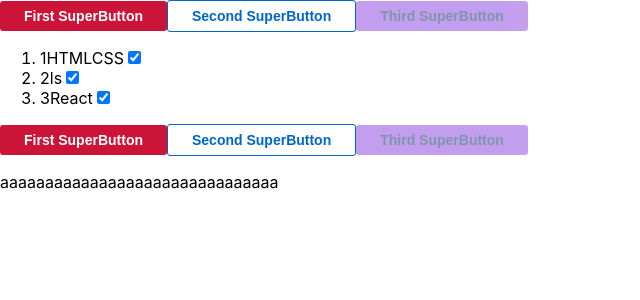
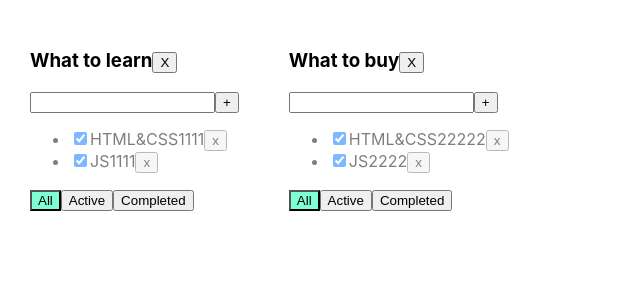
Before and after one commit to yevhenkr/Todolist-Sprint-1-task-for-DOP, a React (Create React App) app: page / in a window 1280 px wide. Shown: the top 300 px of the page, without its empty margins (0-640 px from the left). Built offline with nearby package versions, Linux system fonts and the light colour scheme.

Commit message:
Асоциативній масив 2 шт

```diff
--- a/src/App.css
+++ b/src/App.css
@@ -1,38 +1,25 @@
+
 .App {
-  text-align: center;
+  padding: 30px;
+  display: flex;
 }
 
-.App-logo {
-  height: 40vmin;
-  pointer-events: none;
+.App > div {
+  margin-right: 50px;
 }
 
-@media (prefers-reduced-motion: no-preference) {
-  .App-logo {
-    animation: App-logo-spin infinite 20s linear;
-  }
+.error {
+  border: red 1px solid;
 }
 
-.App-header {
-  background-color: #282c34;
-  min-height: 100vh;
-  display: flex;
-  flex-direction: column;
-  align-items: center;
-  justify-content: center;
-  font-size: calc(10px + 2vmin);
-  color: white;
+.error-message {
+  color: red;
 }
 
-.App-link {
-  color: #61dafb;
+.active-filter {
+  background-color: aquamarine;
 }
 
-@keyframes App-logo-spin {
-  from {
-    transform: rotate(0deg);
-  }
-  to {
-    transform: rotate(360deg);
-  }
+.is-done {
+  opacity: 0.5;
 }
--- a/src/App.tsx
+++ b/src/App.tsx
@@ -1,26 +1,97 @@
-import React, {Suspense, useState} from 'react';
+import React, {useState} from 'react';
 import './App.css';
-import {SuperButton} from './Component/SuperButton';
-import {SuperTodoList} from './Component/SuperTodoList';
+import {TaskType, Todolist} from './Todolist';
+import {v1} from 'uuid';
+
+export type FilterValuesType = 'all' | 'active' | 'completed';
+type TodolistsType = { id: string, title: string }
+type TasksType = {
+    [key: string]: {
+        data: TaskType[]
+        filter: FilterValuesType
+    }
+}
 
 function App() {
 
-    const tasks = [
-        {id: 1, title: 'HTMLCSS', isDone: true},
-        {id: 2, title: 'ls', isDone: true},
-        {id: 3, title: 'React', isDone: true}
-    ]
+    let todolistId1 = v1();
+    let todolistId2 = v1();
+    let [todolists, setTodolists] = useState<Array<TodolistsType>>([
+        {id: todolistId1, title: 'What to learn'},
+        {id: todolistId2, title: 'What to buy'}
+    ])
+
+    let [tasks, setTasks] = useState<TasksType>({
+        [todolistId1]: {
+            data: [
+                {id: v1(), title: 'HTML&CSS1111', isDone: true},
+                {id: v1(), title: 'JS1111', isDone: true}
+            ],
+            filter: 'all'
+        },
+        [todolistId2]: {
+            data: [
+                {id: v1(), title: 'HTML&CSS22222', isDone: true},
+                {id: v1(), title: 'JS2222', isDone: true}
+            ],
+            filter: 'all'
+        }
+    });
+    const removeTodolist = (todolistId: string) => {
+        setTodolists([...todolists.filter(el => el.id !== todolistId)])
+    }
+
+    function removeTask(todolistId: string, taskId: string) {
+        setTasks({
+            ...tasks,
+            [todolistId]: {...tasks[todolistId], data: tasks[todolistId].data.filter(el => el.id !== taskId)}
+        })
+    }
+
+    function addTask(todolistId: string, title: string) {
+        const newTask = {id: v1(), title: title, isDone: true}
+        setTasks({...tasks, [todolistId]: {...tasks[todolistId], data: [newTask, ...tasks[todolistId].data]}})
+    }
+
+    function changeStatus(todolistId: string, taskId: string, newIsDone: boolean) {
+        setTasks({...tasks,
+            [todolistId]: {
+                ...tasks[todolistId],
+                data: tasks[todolistId].data.map(el => el.id === taskId ? {...el, isDone: newIsDone} : el)
+            }
+        })
+    }
+
+    function changeFilter(todolistId: string, value: FilterValuesType) {
+        setTasks({...tasks, [todolistId]: {...tasks[todolistId], filter: value}})
+    }
+
     return (
-        <div>
-            <SuperButton callBack={() => {}} color={'red'}>First SuperButton</SuperButton>
-            <SuperButton callBack={() => {}} color={'secondary'}>Second SuperButton</SuperButton>
-            <SuperButton callBack={() => {}} disabled>Third SuperButton</SuperButton>
-            <SuperTodoList tasks={tasks}>
-                <SuperButton callBack={() => {}} color={'red'}>First SuperButton</SuperButton>
-                <SuperButton callBack={() => {}} color={'secondary'}>Second SuperButton</SuperButton>
-                <SuperButton callBack={() => {}} disabled>Third SuperButton</SuperButton>
-                <p>aaaaaaaaaaaaaaaaaaaaaaaaaaaaaaa</p>
-            </SuperTodoList>
+        <div className="App">
+            {todolists.map((el) => {
+                let tasksForTodolist = tasks[el.id].data;
+
+                if (tasks[el.id].filter === 'active') {
+                    tasksForTodolist = tasksForTodolist.filter(t => t.isDone === false);
+                }
+                if (tasks[el.id].filter === 'completed') {
+                    tasksForTodolist = tasksForTodolist.filter(t => t.isDone === true);
+                }
+                return (
+                    <Todolist
+                        key={el.id}
+                        todolistId={el.id}
+                        title={el.title}
+                        tasks={tasksForTodolist}
+                        removeTask={removeTask}
+                        changeFilter={changeFilter}
+                        addTask={addTask}
+                        changeTaskStatus={changeStatus}
+                        filter={tasks[el.id].filter}
+                        removeTodolist={removeTodolist}
+                    />
+                )
+            })}
         </div>
     );
 }
--- /dev/null
+++ b/src/Todolist.tsx
@@ -0,0 +1,99 @@
+import React, {ChangeEvent, KeyboardEvent, useState} from 'react';
+import {FilterValuesType} from './App';
+
+export type TaskType = {
+    id: string
+    title: string
+    isDone: boolean
+}
+
+type PropsType = {
+    todolistId: string
+    title: string
+    tasks: Array<TaskType>
+    removeTask: (todolistId: string, taskId: string) => void
+    changeFilter: (todolistId: string, value: FilterValuesType) => void
+    addTask: (todolistId: string, title: string) => void
+    changeTaskStatus: (todolistId: string, taskId: string, isDone: boolean) => void
+    filter: FilterValuesType
+    removeTodolist: (todolistId: string) => void
+}
+
+export function Todolist(props: PropsType) {
+    let [title, setTitle] = useState('')
+    let [error, setError] = useState<string | null>(null)
+
+    const addTask = () => {
+        if (title.trim() !== '') {
+            props.addTask(props.todolistId, title.trim());
+            setTitle('');
+        } else {
+            setError('Title is required');
+        }
+    }
+
+    const onChangeHandler = (e: ChangeEvent<HTMLInputElement>) => {
+        setTitle(e.currentTarget.value)
+    }
+
+    const onKeyPressHandler = (e: KeyboardEvent<HTMLInputElement>) => {
+        setError(null);
+        if (e.charCode === 13) {
+            addTask();
+        }
+    }
+
+    const onAllClickHandler = () => props.changeFilter(props.todolistId, 'all');
+    const onActiveClickHandler = () => props.changeFilter(props.todolistId, 'active');
+    const onCompletedClickHandler = () => props.changeFilter(props.todolistId, 'completed');
+
+    const removeTodolistHandler = () => {
+        props.removeTodolist(props.todolistId)
+    }
+
+    return <div>
+        <h3>
+            {props.title}
+            <button onClick={removeTodolistHandler}>X</button>
+
+        </h3>
+        <div>
+            <input value={title}
+                   onChange={onChangeHandler}
+                   onKeyPress={onKeyPressHandler}
+                   className={error ? 'error' : ''}
+            />
+            <button onClick={addTask}>+</button>
+            {error && <div className="error-message">{error}</div>}
+        </div>
+        <ul>
+            {
+                props.tasks.map(t => {
+                    const onClickHandler = () => props.removeTask(props.todolistId, t.id)
+                    const onChangeHandler = (e: ChangeEvent<HTMLInputElement>) => {
+                        props.changeTaskStatus(props.todolistId, t.id, e.currentTarget.checked);
+                    }
+
+                    return <li key={t.id} className={t.isDone ? 'is-done' : ''}>
+                        <input type="checkbox"
+                               onChange={onChangeHandler}
+                               checked={t.isDone}/>
+                        <span>{t.title}</span>
+                        <button onClick={onClickHandler}>x</button>
+                    </li>
+                })
+            }
+        </ul>
+        <div>
+            <button className={props.filter === 'all' ? 'active-filter' : ''}
+                    onClick={onAllClickHandler}>All
+            </button>
+            <button className={props.filter === 'active' ? 'active-filter' : ''}
+                    onClick={onActiveClickHandler}>Active
+            </button>
+            <button className={props.filter === 'completed' ? 'active-filter' : ''}
+                    onClick={onCompletedClickHandler}>Completed
+            </button>
+        </div>
+    </div>
+}
```
